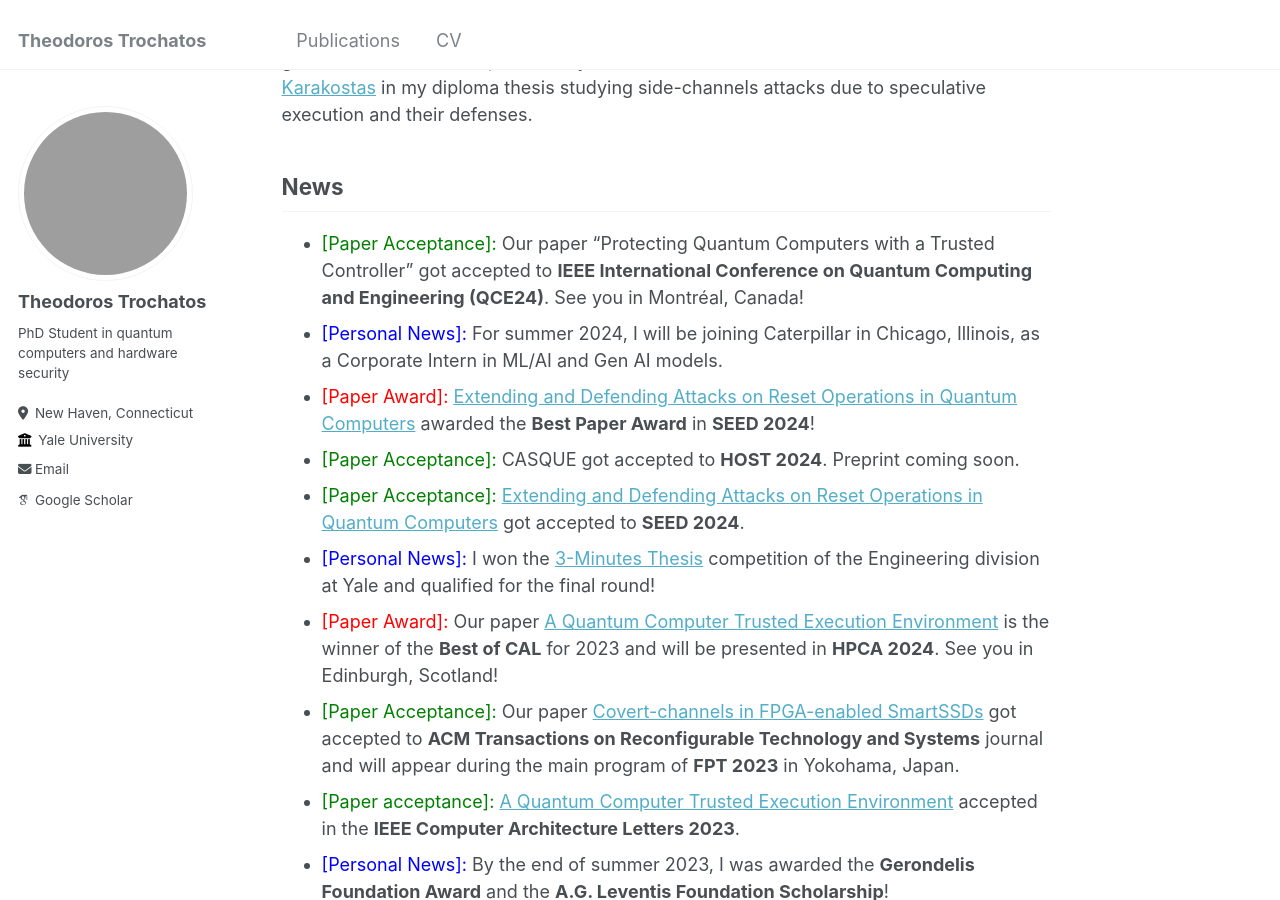
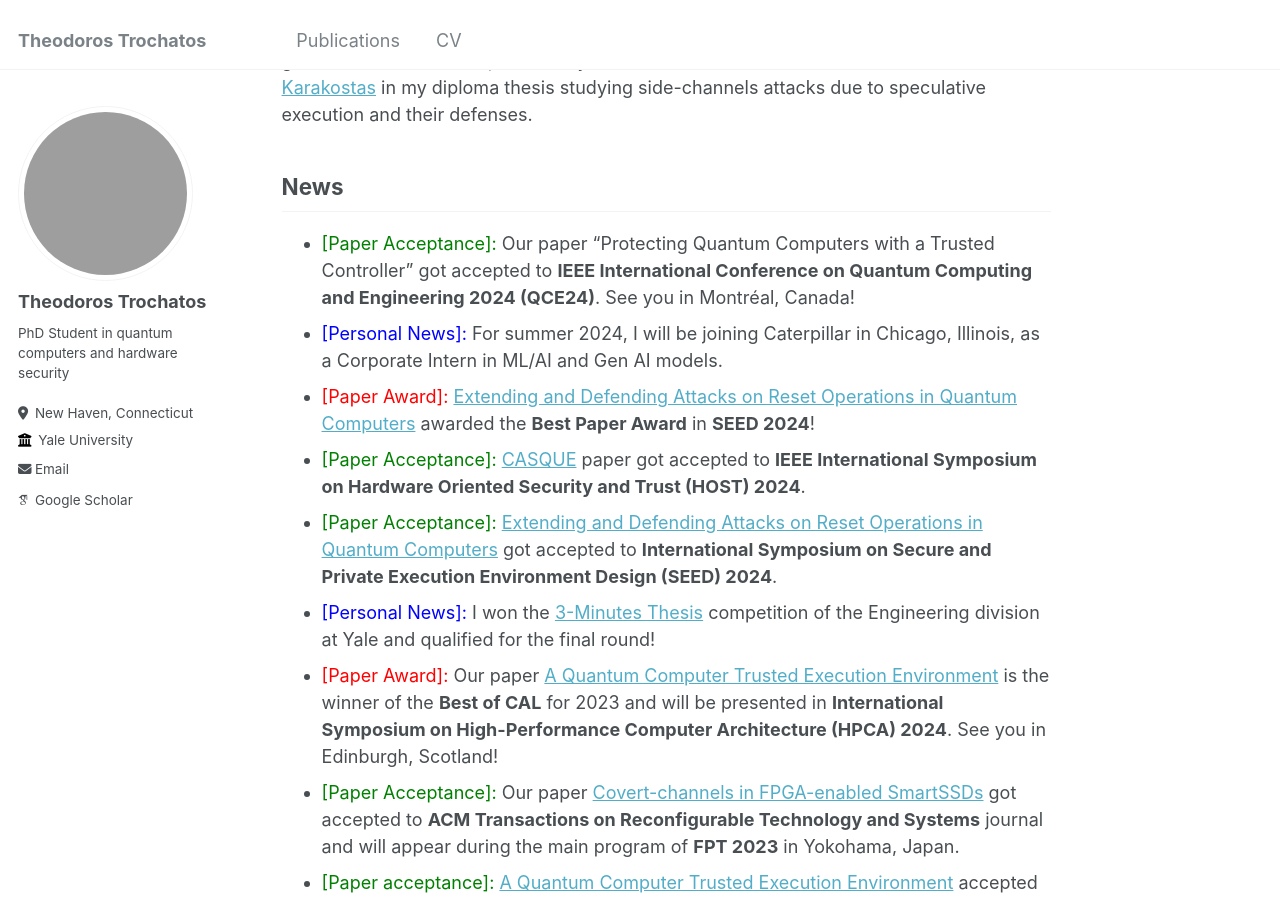
Before and after one commit to teotro/theodoros.trochatos.github.io, a Jekyll site: the page built from _pages/about.md, in a window 1280 px wide and 900 px high, scrolled down 341 px. Built offline with Jekyll 4.4.1, drawn with Linux system fonts in a browser that asks for light colours; some web fonts are replaced.

Commit message:
minor fixing

```diff
--- a/_pages/about.md
+++ b/_pages/about.md
@@ -12,13 +12,13 @@ I'm Theodoros Trochatos (in Greek they call me Θοδωρή, but you can call me
 Before joining Yale, I received my bachelor's degree in Electrical and Computer Engineering from the National Technical University of Athens in Greece. I will be forever grateful to have been supervised by Prof. [Dionisios Pnevmatikatos](https://www.ece.ntua.gr/en/staff/474) and Prof. [Vasilis Karakostas](https://cgi.di.uoa.gr/~vkarakos/) in my diploma thesis studying side-channels attacks due to speculative execution and their defenses.
 
 ## News
-- <span style="color:green"> [Paper Acceptance]: </span> Our paper "Protecting Quantum Computers with a Trusted Controller" got accepted to **IEEE International Conference on Quantum Computing and Engineering (QCE24)**. See you in Montréal, Canada!
+- <span style="color:green"> [Paper Acceptance]: </span> Our paper "Protecting Quantum Computers with a Trusted Controller" got accepted to **IEEE International Conference on Quantum Computing and Engineering 2024 (QCE24)**. See you in Montréal, Canada!
 - <span style="color:blue"> [Personal News]: </span> For summer 2024, I will be joining Caterpillar in Chicago, Illinois, as a Corporate Intern in ML/AI and Gen AI models.
 - <span style="color:red"> [Paper Award]: </span> [Extending and Defending Attacks on Reset Operations in Quantum Computers](https://arxiv.org/pdf/2309.06281) awarded the **Best Paper Award** in **SEED 2024**!
-- <span style="color:green"> [Paper Acceptance]: </span> CASQUE got accepted to **HOST 2024**. Preprint coming soon.
-- <span style="color:green"> [Paper Acceptance]: </span> [Extending and Defending Attacks on Reset Operations in Quantum Computers](https://arxiv.org/pdf/2309.06281) got accepted to **SEED 2024**.
+- <span style="color:green"> [Paper Acceptance]: </span> [CASQUE](https://caslab.io/publications/trochatos2024dynamic.pdf) paper got accepted to **IEEE International Symposium on Hardware Oriented Security and Trust (HOST) 2024**.
+- <span style="color:green"> [Paper Acceptance]: </span> [Extending and Defending Attacks on Reset Operations in Quantum Computers](https://arxiv.org/pdf/2309.06281) got accepted to **International Symposium on Secure and Private Execution Environment Design (SEED) 2024**.
 - <span style="color:blue"> [Personal News]: </span> I won the [3-Minutes Thesis](https://gsas.yale.edu/3-minute-thesis-2024-final-round-competition) competition of the Engineering division at Yale and qualified for the final round!
-- <span style="color:red"> [Paper Award]: </span> Our paper [A Quantum Computer Trusted Execution Environment](https://ieeexplore.ieee.org/stamp/stamp.jsp?arnumber=10288020) is the winner of the **Best of CAL** for 2023 and will be presented in **HPCA 2024**. See you in Edinburgh, Scotland!
+- <span style="color:red"> [Paper Award]: </span> Our paper [A Quantum Computer Trusted Execution Environment](https://ieeexplore.ieee.org/stamp/stamp.jsp?arnumber=10288020) is the winner of the **Best of CAL** for 2023 and will be presented in **International Symposium on High-Performance Computer Architecture (HPCA) 2024**. See you in Edinburgh, Scotland!
 - <span style="color:green"> [Paper Acceptance]: </span> Our paper [Covert-channels in FPGA-enabled SmartSSDs](https://dl.acm.org/doi/pdf/10.1145/3635312) got accepted to **ACM Transactions on Reconfigurable Technology and Systems** journal and will appear during the main program of **FPT 2023** in Yokohama, Japan.
 - <span style="color:green"> [Paper acceptance]: </span> [A Quantum Computer Trusted Execution Environment](https://ieeexplore.ieee.org/stamp/stamp.jsp?arnumber=1028802) accepted in the **IEEE Computer Architecture Letters 2023**.
 - <span style="color:blue"> [Personal News]: </span> By the end of summer 2023, I was awarded the **Gerondelis Foundation Award** and the **A.G. Leventis Foundation Scholarship**!
```
